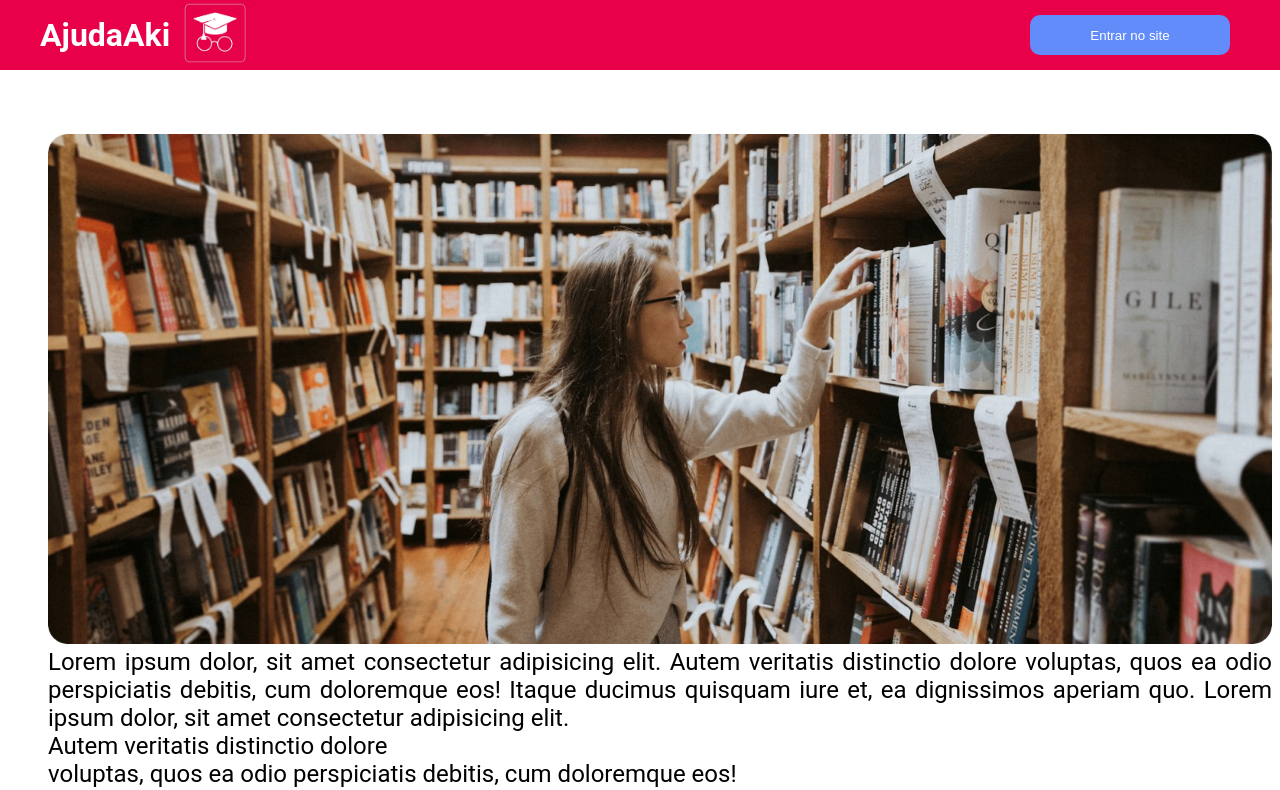
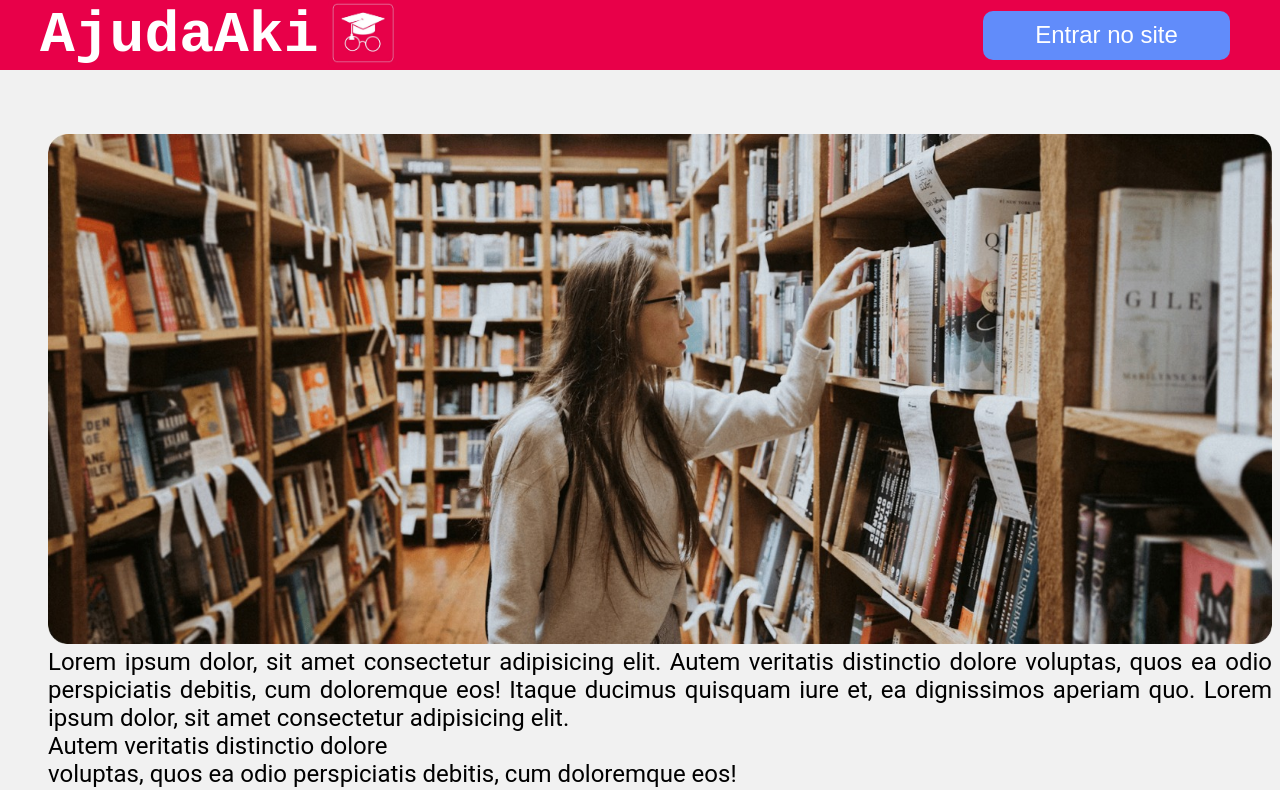
Before and after one commit to AjudaAki/FRONTEND, an Angular app: page / in a window 1280 px wide. Shown: the top 790 px of the page. Built offline with nearby package versions, Linux system fonts and the light colour scheme; a web font is replaced by a local one.

Commit message:
Atualização de padronização

```diff
--- a/src/app/components/home/home.component.html
+++ b/src/app/components/home/home.component.html
@@ -6,21 +6,22 @@
 <link href="https://fonts.googleapis.com/css2?family=Aboreto&family=DM+Sans:wght@500&family=Lexend+Exa:wght@100..900&family=Rowdies:wght@300;400;700&display=swap" rel="stylesheet">
     <meta charset="UTF-8">
     <meta name="viewport" content="width=device-width, initial-scale=1.0">
-    <title>AjudaAki</title>
+    <title >AjudaAki</title>
 </head>
 <body>
-    <div class="box-navbar">
+    <div class="cor_bg">
+    <div class="box-navbar ">
         <div class="title">
-             <h1>AjudaAki</h1>
+             <h1 class="text_principal">AjudaAki</h1>
              <div class = "box-logo">
                 <img class="logo-imagem" src="../../../assets/images/(Logo) canva.png">
             </div>
         </div>
         <div class="login-singup">
-            <button class="login" type="button" routerLink="login">Entrar no site</button>
+            <button class="btn_azul text_medio" type="button" routerLink="login">Entrar no site</button>
         </div>
     </div>
-    <div class="content">
+    <div class="content cor_bg">
         <div class="box-sobre">
             <div class="box-imagemSobre">
                 <img class="imagem-sobre" src="../../../assets/images/homeImages/mulher biblioteca (1).jpeg">
@@ -63,10 +64,10 @@
         </div>
         <div class="box-signup">
             <div class="login-singup">
-                <button class="login" type="button" routerLink="login">Entrar no site</button>
+                <button class="btn_azul text_medio" type="button" routerLink="login">Entrar no site</button>
             </div>
         </div>
 
-
+    </div>
 </body>
 </html>
--- a/src/styles.css
+++ b/src/styles.css
@@ -3,3 +3,119 @@
 *{
     margin: 0px;
 }
+::-webkit-scrollbar {
+    width: 16px; /* Largura da barra de rolagem */
+    background-color: #f1f1f1;
+
+}
+
+::-webkit-scrollbar-thumb {
+    background-color: #E80049; /* Cor do polegar da barra de rolagem */
+    border-radius: -5px; /* Raio de borda do polegar da barra de rolagem */
+
+
+}
+
+
+/* /////////Cores/////////// */
+.cor_p{
+    background-color: #E80049
+}
+.cor_bg{
+    background-color: #f1f1f1;
+
+
+}
+
+/* /////////Fontes/////////// */
+.text_principal{
+    font-size: 58px;
+    font-family: "PT Mono", monospace;;
+}
+.text_Sub{
+    font-size: 48px;
+    font-family: "PT Mono", monospace;;
+}
+.text_modal{
+    font-size: 40px;
+    font-family: "PT Sans", sans-serif;
+}
+.text_medio{
+    font-size: 24px;
+    font-family: "PT Sans", sans-serif;
+}
+.text_aviso{
+    font-size: 20px;
+    font-family: "PT Sans", sans-serif;
+}
+.text_peq{
+    font-size: 16px;
+    font-family: "PT Sans", sans-serif;
+}
+/* /////////Buttons/////////// */
+.btn_rosa{
+    width: 247px;
+    height: 49px;
+    background-color: #E80049;
+    border-radius: 10px;
+    color: white;
+    text-align: center;
+    border: none;
+    transition: transform 0.6s ease;
+
+
+}
+.btn_rosa:hover{
+    background-color: #af0339;
+    transform: scale(1.04);
+}
+
+.btn_branco{
+    width: 247px;
+    height: 49px;
+    background-color: white;
+    border-radius: 10px;
+    color: #E80049;
+    text-align: center;
+    border: none;
+    transition: transform 0.6s ease;
+
+}
+.btn_branco:hover{
+    background-color: #afafaf;
+    transform: scale(1.04);
+
+}
+
+.btn_azul{
+    width: 247px;
+    height: 49px;
+    background-color: #618CFA;
+    border-radius: 10px;
+    color: white;
+    text-align: center;
+    border: none;
+    transition: transform 0.6s ease;
+
+}
+.btn_azul:hover{
+    background-color: #365dc0;
+    transform: scale(1.04);
+}
+
+.btn_cinza{
+    width: 247px;
+    height: 49px;
+    background-color: #636466;
+    border-radius: 10px;
+    color: white;
+    text-align: center;
+    border: none;
+    transition: transform 0.3s ease;
+
+}
+.btn_cinza:hover{
+    background-color: #3b3b3b;
+    transform: scale(1.04);
+
+}
```
